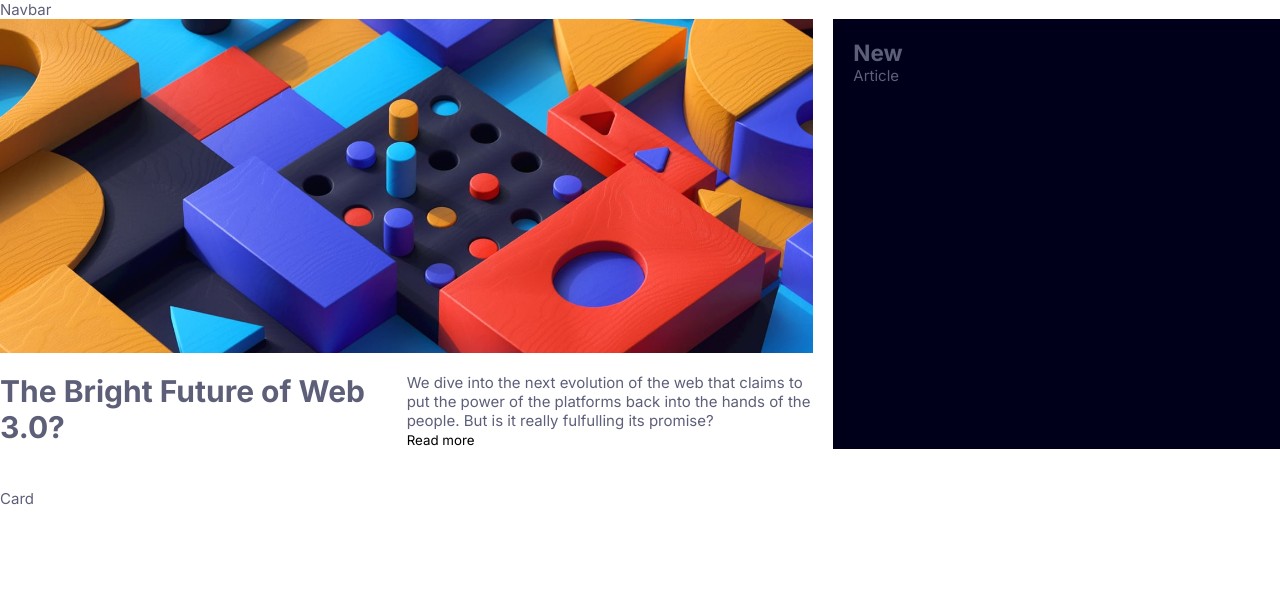
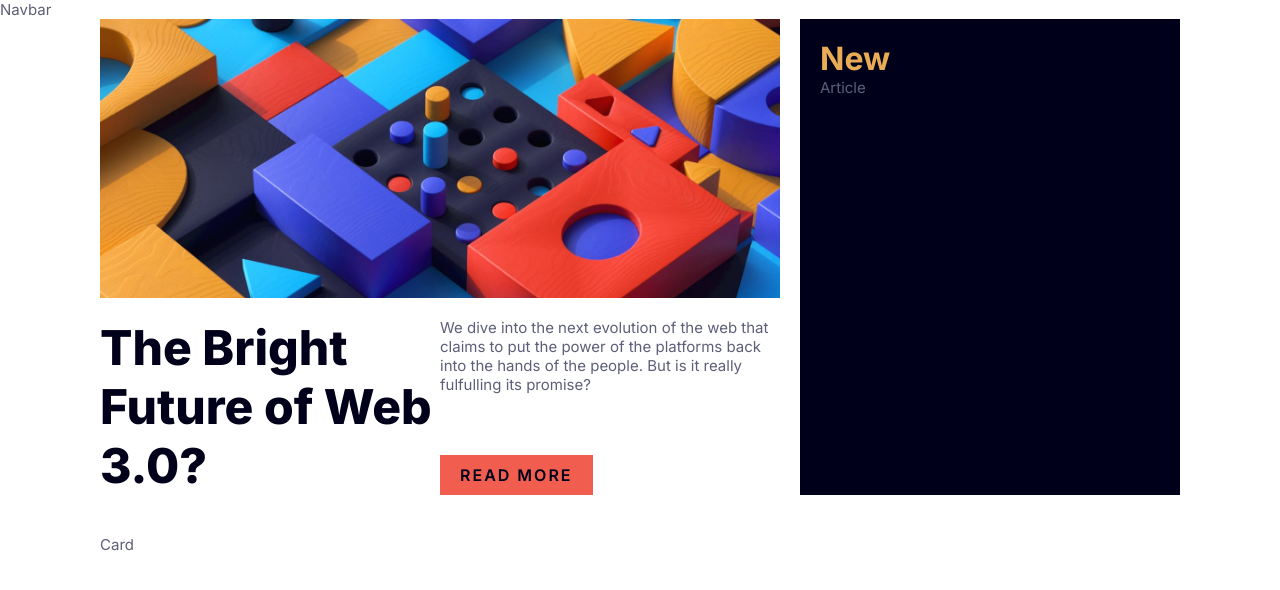
Before and after one commit to EjikeOdoh/homepage-react, a React (Vite) app: page / in a window 1280 px wide. Shown: the top 590 px of the page. Built offline with nearby package versions, Linux system fonts and the light colour scheme.

Commit message:
Complete styling of html elements in app.jsx

```diff
--- a/src/App.css
+++ b/src/App.css
@@ -2,6 +2,7 @@ main {
   display: flex;
   flex-direction: column;
   gap: 40px;
+  padding-inline: 100px;
 }
 
 .top {
@@ -10,6 +11,7 @@ main {
 }
 
 .bottom {
+
 }
 
 .left {
@@ -37,3 +39,36 @@ main {
 .cover-texts > * {
     flex: 1;
 }
+
+.cover-texts > h1 {
+    color: var(--Very-dark-blue);
+    font-weight: 800;
+    font-size: 3rem;
+}
+
+.cover-texts > div {
+    display: flex;
+    flex-direction: column;
+    justify-content: space-between;
+}
+
+.cover-texts button {
+    font-weight: 600;
+    color: var(--Very-dark-blue);
+    text-transform: uppercase;
+    padding: 10px 20px;
+    font-size: 1rem;
+    letter-spacing: 2px;
+    background-color: var(--Soft-red);
+    width: fit-content;
+}
+
+.cover-texts button:hover {
+    background-color: var(--Very-dark-blue);
+    color: var(--Off-white);
+}
+
+.right > h2 {
+    font-size: 2rem;
+    color: var(--Soft-orange);
+}
```
